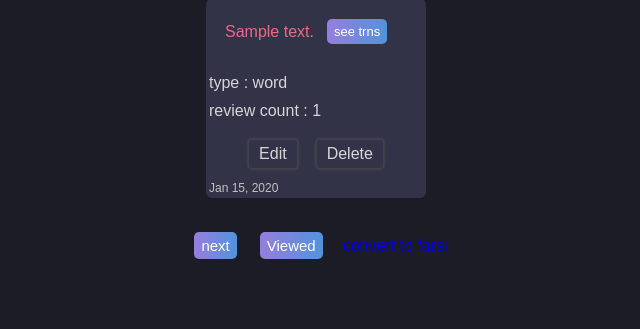
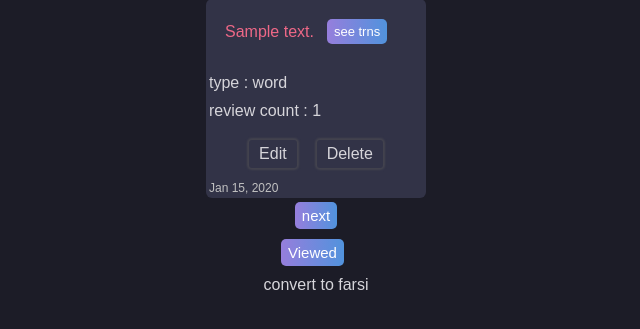
Before and after one commit to alirahmnicode/learnewgu, a Django app: page /vocab/random-review/ in a window 1280 px wide. Shown: the part 165-494 px from the top of the page, without its empty margins (324-964 px from the left). Run offline with Django 4.2, Linux system fonts and the light colour scheme; a user stored in the database is signed in; tables that the repository leaves empty hold one stand-in row (values such as "Sample post").

Commit message:
add css syle

```diff
--- a/static/css/style.css
+++ b/static/css/style.css
@@ -20,7 +20,7 @@ nav {
 }
 
 nav>a {
-    background: linear-gradient(90deg,#1c1c2753, #1c1c27, 80%, #323347);
+    background: linear-gradient(90deg, #1c1c2753, #1c1c27, 80%, #323347);
     color: #fff;
     border-radius: 5px;
     padding: 10px;
@@ -30,7 +30,7 @@ nav>a {
 .vocabs {
     display: flex;
     flex-wrap: wrap;
-    margin:30px;
+    margin: 30px;
 }
 
 .box {
@@ -149,9 +149,20 @@ textarea {
 }
 
 .control {
-    margin-top: 20px;
     display: flex;
-    align-items: center
+    flex-direction: column;
+    align-items: center;
+}
+
+.control>div:first-child {
+    display: flex;
+    align-items: center;
+    justify-content: center;
+}
+
+.control a {
+    color: #d6d5da;
+    margin: 0 10px;
 }
 
 .control button {
```
